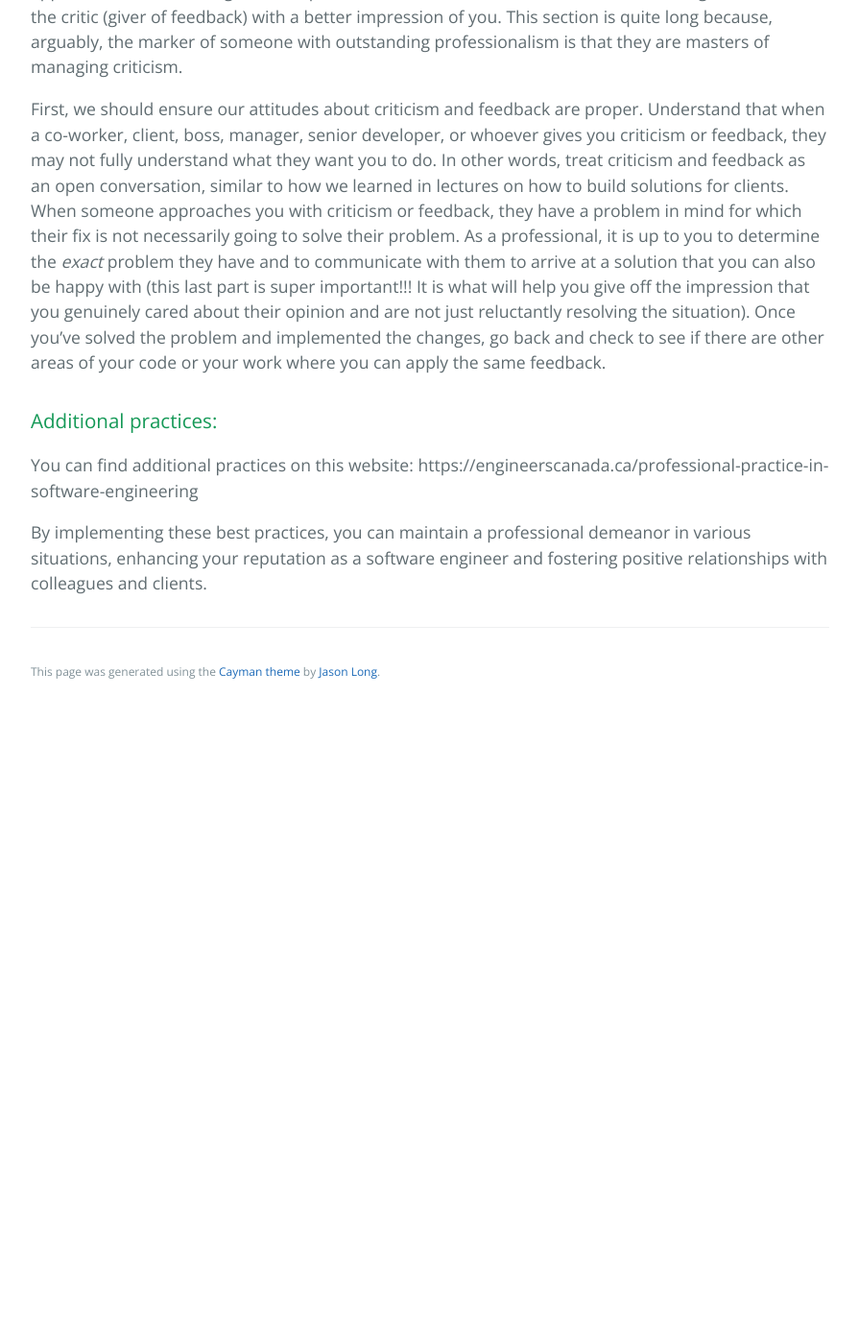
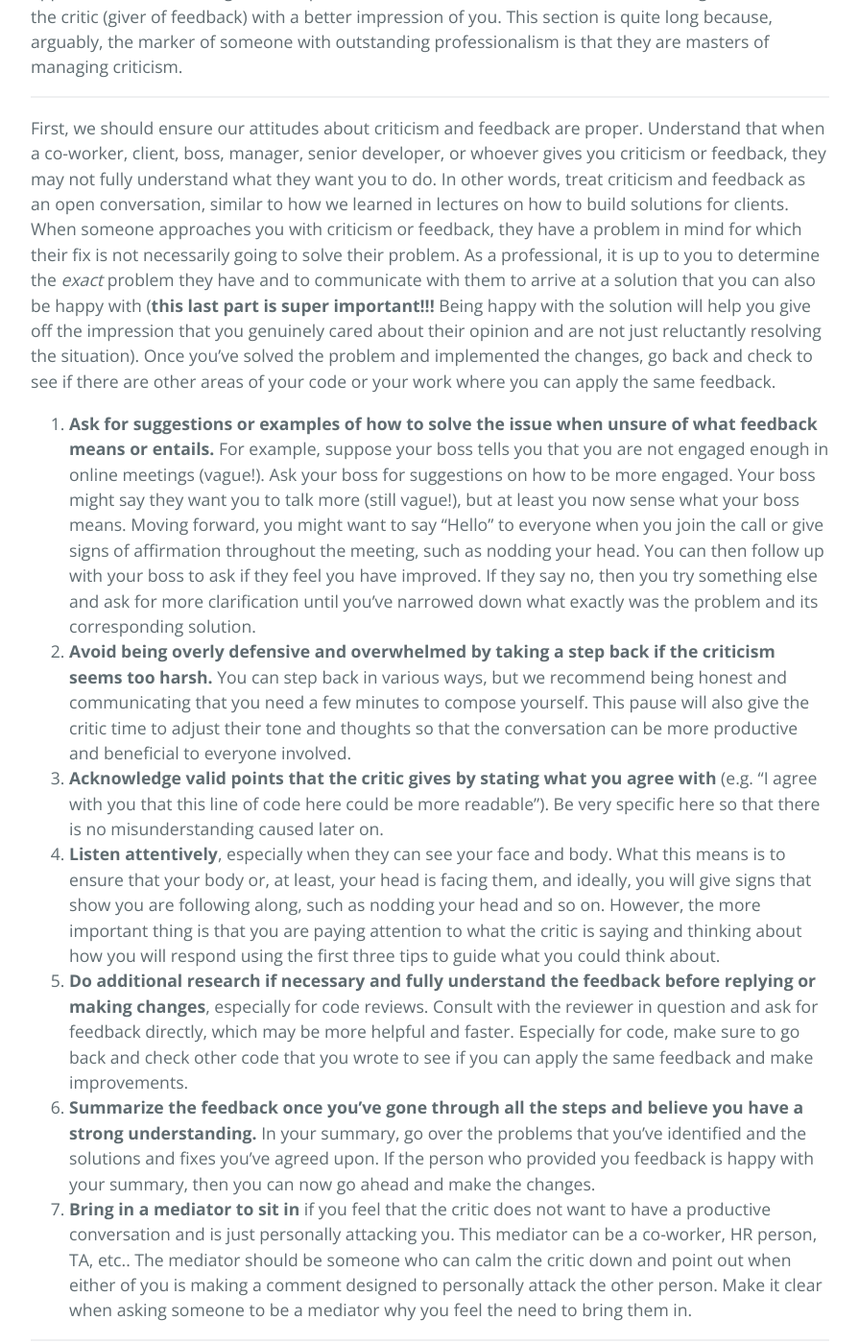
Before and after one commit to learning-software-engineering/learning-software-engineering.github.io, a Jekyll site: the page built from Topics/Professionalism.md, in a window 1280 px wide and 1400 px high, scrolled down 3803 px. Shown: the whole window at 96% size, without its empty margins (192-1087 px from the left). Built offline with Jekyll 4.4.1, drawn with Linux system fonts in a browser that asks for light colours; our own code applies the rules of GitHub Pages for plain Markdown files; before the commit the page ends 4545 px from its top, so only the background shows below that.

Commit message:
Update handling criticism and feedback section in Professionalism.md with body content

```diff
--- a/Topics/Professionalism.md
+++ b/Topics/Professionalism.md
@@ -71,7 +71,20 @@ Professionalism is essential in all aspects of software engineering, and maintai
 
 Before we begin, you should recognize that we deliberately chose to use the word “criticism” in the title of this section. We intend to get you to understand that the strategies we list below are not just applicable when receiving nice and polite “feedback” but also harsher “criticism.” The goal is to leave the critic (giver of feedback) with a better impression of you. This section is quite long because, arguably, the marker of someone with outstanding professionalism is that they are masters of managing criticism.
 
-First, we should ensure our attitudes about criticism and feedback are proper. Understand that when a co-worker, client, boss, manager, senior developer, or whoever gives you criticism or feedback, they may not fully understand what they want you to do. In other words, treat criticism and feedback as an open conversation, similar to how we learned in lectures on how to build solutions for clients. When someone approaches you with criticism or feedback, they have a problem in mind for which their fix is not necessarily going to solve their problem. As a professional, it is up to you to determine the *exact* problem they have and to communicate with them to arrive at a solution that you can also be happy with (this last part is super important!!! It is what will help you give off the impression that you genuinely cared about their opinion and are not just reluctantly resolving the situation). Once you’ve solved the problem and implemented the changes, go back and check to see if there are other areas of your code or your work where you can apply the same feedback.
+---
+
+First, we should ensure our attitudes about criticism and feedback are proper. Understand that when a co-worker, client, boss, manager, senior developer, or whoever gives you criticism or feedback, they may not fully understand what they want you to do. In other words, treat criticism and feedback as an open conversation, similar to how we learned in lectures on how to build solutions for clients. When someone approaches you with criticism or feedback, they have a problem in mind for which their fix is not necessarily going to solve their problem. As a professional, it is up to you to determine the *exact* problem they have and to communicate with them to arrive at a solution that you can also be happy with (**this last part is super important!!!** Being happy with the solution will help you give off the impression that you genuinely cared about their opinion and are not just reluctantly resolving the situation). Once you’ve solved the problem and implemented the changes, go back and check to see if there are other areas of your code or your work where you can apply the same feedback.
+
+1. **Ask for suggestions or examples of how to solve the issue when unsure of what feedback means or entails.** For example, suppose your boss tells you that you are not engaged enough in online meetings (vague!). Ask your boss for suggestions on how to be more engaged. Your boss might say they want you to talk more (still vague!), but at least you now sense what your boss means. Moving forward, you might want to say “Hello” to everyone when you join the call or give signs of affirmation throughout the meeting, such as nodding your head. You can then follow up with your boss to ask if they feel you have improved. If they say no, then you try something else and ask for more clarification until you’ve narrowed down what exactly was the problem and its corresponding solution.
+2. **Avoid being overly defensive and overwhelmed by taking a step back if the criticism seems too harsh.** You can step back in various ways, but we recommend being honest and communicating that you need a few minutes to compose yourself. This pause will also give the critic time to adjust their tone and thoughts so that the conversation can be more productive and beneficial to everyone involved.
+3. **Acknowledge valid points that the critic gives by stating what you agree with** (e.g. “I agree with you that this line of code here could be more readable”). Be very specific here so that there is no misunderstanding caused later on.
+4. **Listen attentively**, especially when they can see your face and body. What this means is to ensure that your body or, at least, your head is facing them, and ideally, you will give signs that show you are following along, such as nodding your head and so on. However, the more important thing is that you are paying attention to what the critic is saying and thinking about how you will respond using the first three tips to guide what you could think about.
+5. **Do additional research if necessary and fully understand the feedback before replying or making changes**, especially for code reviews. Consult with the reviewer in question and ask for feedback directly, which may be more helpful and faster. Especially for code, make sure to go back and check other code that you wrote to see if you can apply the same feedback and make improvements.
+6. **Summarize the feedback once you’ve gone through all the steps and believe you have a strong understanding.** In your summary, go over the problems that you’ve identified and the solutions and fixes you’ve agreed upon. If the person who provided you feedback is happy with your summary, then you can now go ahead and make the changes.
+7. **Bring in a mediator to sit in** if you feel that the critic does not want to have a productive conversation and is just personally attacking you. This mediator can be a co-worker, HR person, TA, etc.. The mediator should be someone who can calm the critic down and point out when either of you is making a comment designed to personally attack the other person. Make it clear when asking someone to be a mediator why you feel the need to bring them in.
+
+---
+
 
 ### Additional practices:
 You can find additional practices on this website: https://engineerscanada.ca/professional-practice-in-software-engineering
```
